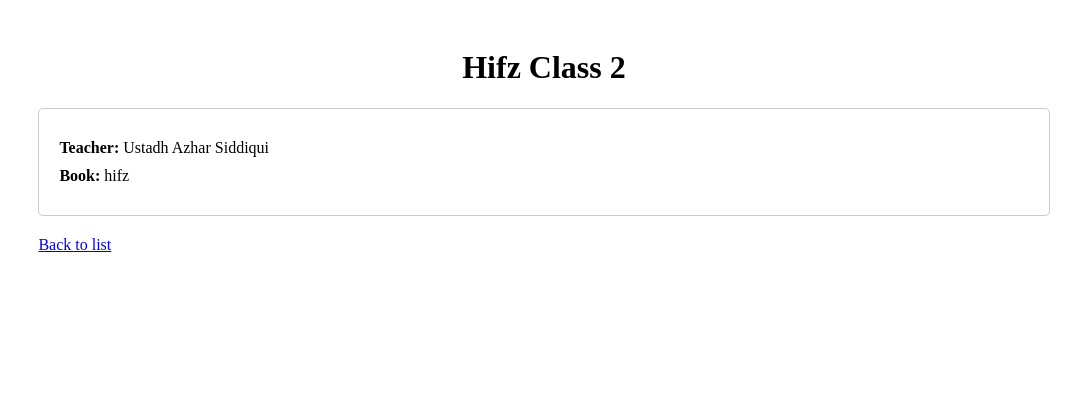
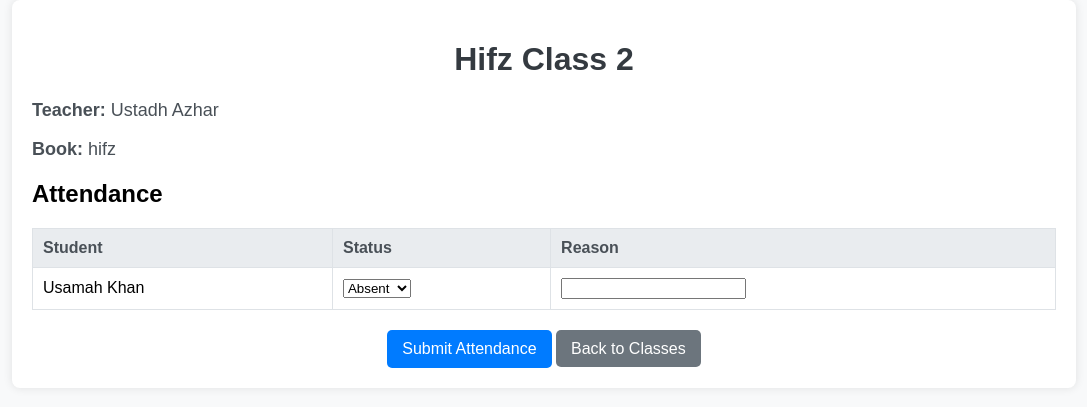
Before and after one commit to MrAndar/MadrasahWebApp, a Django app: page /accounts/classes/2/ in a window 1280 px wide. Shown: the top 407 px of the page, without its empty margins (96-1183 px from the left). Run offline with Django 5.2, Linux system fonts and the light colour scheme; a user stored in the database is signed in; data comes from the database, SQL or seed files in the repository; both versions use the stored data as it was after the commit.

Commit message:
Implement registers (prototype)

```diff
--- a/accounts/forms.py
+++ b/accounts/forms.py
@@ -1,7 +1,8 @@
 from django import forms
 from django.contrib.auth.forms import UserCreationForm
 from django.contrib.auth.models import User
-from .models import Profile, ClassName
+from .models import Profile, ClassName, Attendance
+from django.forms import modelformset_factory
 
 
 class ClassForm(forms.ModelForm):
@@ -41,3 +42,12 @@ class ExtendedUserCreationForm(UserCreationForm):
                 profile.class_name = self.cleaned_data['class_name']
                 profile.save()
         return user
+
+
+class AttendanceForm(forms.ModelForm):
+    class Meta:
+        model = Attendance
+        fields = ['status', 'reason']
+
+
+AttendanceFormSet = modelformset_factory(Attendance, form=AttendanceForm, extra=0)
--- a/accounts/models.py
+++ b/accounts/models.py
@@ -1,5 +1,6 @@
 from django.db import models
 from django.contrib.auth.models import User
+from datetime import date
 
 
 class ClassName(models.Model):
@@ -36,3 +37,24 @@ class Profile(models.Model):
 
     def __str__(self):
         return f"{self.user.first_name} {self.user.last_name}"
+
+
+class Attendance(models.Model):
+    STATUS_CHOICES = [
+        ('present', 'Present'),
+        ('absent', 'Absent'),
+        ('late', 'Late'),
+    ]
+
+    student = models.ForeignKey(User, on_delete=models.CASCADE, related_name='attendances')
+    class_name = models.ForeignKey(ClassName, on_delete=models.CASCADE)
+    date = models.DateField(default=date.today)
+    status = models.CharField(max_length=10, choices=STATUS_CHOICES)
+    reason = models.CharField(max_length=255, null=True, blank=True)
+    teacher = models.ForeignKey(User, on_delete=models.CASCADE, related_name='taken_attendances')
+
+    class Meta:
+        unique_together = ('student', 'class_name', 'date')
+
+    def __str__(self):
+        return f"{self.student.first_name} {self.student.last_name} - {self.status} on {self.date}"
--- a/accounts/templates/accounts/class_detail.html
+++ b/accounts/templates/accounts/class_detail.html
@@ -5,24 +5,69 @@
 <head>
     <meta charset="UTF-8">
     <meta name="viewport" content="width=device-width, initial-scale=1.0">
-    <title>Class Detail</title>
+    <title>{{ class.name }}</title>
     <style>
+        body {
+            font-family: Arial, sans-serif;
+            background-color: #f8f9fa;
+            margin: 0;
+            padding: 0;
+        }
         .container {
             width: 80%;
             margin: auto;
             padding: 20px;
+            background-color: #fff;
+            box-shadow: 0 0 10px rgba(0, 0, 0, 0.1);
+            border-radius: 8px;
         }
         h1 {
             text-align: center;
+            color: #343a40;
         }
         .class-details {
-            margin: 20px 0;
-            padding: 20px;
-            border: 1px solid #ccc;
-            border-radius: 5px;
+            margin-bottom: 20px;
         }
         .class-details p {
-            margin: 10px 0;
+            font-size: 18px;
+            color: #495057;
+        }
+        table {
+            width: 100%;
+            border-collapse: collapse;
+            margin-top: 20px;
+        }
+        table, th, td {
+            border: 1px solid #dee2e6;
+        }
+        th, td {
+            padding: 10px;
+            text-align: left;
+        }
+        th {
+            background-color: #e9ecef;
+            color: #495057;
+        }
+        .actions {
+            text-align: center;
+            margin-top: 20px;
+        }
+        .actions button,
+        .actions a {
+            padding: 10px 15px;
+            font-size: 16px;
+            border: none;
+            border-radius: 5px;
+            text-decoration: none;
+            cursor: pointer;
+        }
+        .actions button {
+            background-color: #007bff;
+            color: #fff;
+        }
+        .actions a {
+            background-color: #6c757d;
+            color: #fff;
         }
     </style>
 </head>
@@ -30,10 +75,36 @@
     <div class="container">
         <h1>{{ class.name }}</h1>
         <div class="class-details">
-            <p><strong>Teacher:</strong> Ustadh {{ class.teacher }}</p>
+            <p><strong>Teacher:</strong> Ustadh {{ class.teacher.user.first_name }}</p>
             <p><strong>Book:</strong> {{ class.book }}</p>
         </div>
-        <a href="{% url 'class-list' %}">Back to list</a>
+        <h2>Attendance</h2>
+        <form method="post" action="{% url 'attendance-form' class.id %}">
+            {% csrf_token %}
+            <table>
+                <thead>
+                    <tr>
+                        <th>Student</th>
+                        <th>Status</th>
+                        <th>Reason</th>
+                    </tr>
+                </thead>
+                <tbody>
+                    {{ attendance_formset.management_form }}
+                    {% for form in attendance_formset %}
+                        <tr>
+                            <td>{{ form.instance.student.first_name }} {{ form.instance.student.last_name }}</td>
+                            <td>{{ form.status }}</td>
+                            <td>{{ form.reason }}</td>
+                        </tr>
+                    {% endfor %}
+                </tbody>
+            </table>
+            <div class="actions">
+                <button type="submit">Submit Attendance</button>
+                <a href="{% url 'class-list' %}">Back to Classes</a>
+            </div>
+        </form>
     </div>
 </body>
 </html>
--- a/accounts/urls.py
+++ b/accounts/urls.py
@@ -2,7 +2,7 @@ from django.urls import path
 from .views import (
     HomePageView,
     ProfileListView, ProfileDetailView, ProfileCreateView,
-    ClassListView, ClassCreateView, ClassDetailView
+    ClassListView, ClassCreateView, ClassDetailView, AttendanceFormView
 )
 from django.contrib.auth import views as auth_views
 
@@ -12,6 +12,8 @@ urlpatterns = [
     path('', HomePageView.as_view(), name='home'),
 
     path('classes/', ClassListView.as_view(), name='class-list'),
+    path('classes/<int:pk>/', ClassDetailView.as_view(), name='class-detail'),
+    path('classes/<int:class_id>/attendance/', AttendanceFormView.as_view(), name='attendance-form'),
     path('classes/new/', ClassCreateView.as_view(), name='class-create'),
     path('classes/<int:pk>/', ClassDetailView.as_view(), name='class-detail'),
 
--- a/accounts/views.py
+++ b/accounts/views.py
@@ -1,11 +1,14 @@
-from django.shortcuts import render
+from datetime import date
+
+from django.contrib.auth.models import User
+from django.shortcuts import render, redirect, get_object_or_404
 from django.db.models import Q
-from django.views.generic import ListView, DetailView, TemplateView
-from .models import Profile, ClassName
+from django.views.generic import ListView, DetailView, TemplateView, FormView
+from .models import Profile, ClassName, Attendance
 from django.urls import reverse_lazy
 from django.contrib.auth.mixins import LoginRequiredMixin
 from django.views.generic import CreateView
-from .forms import ExtendedUserCreationForm, ClassForm
+from .forms import ExtendedUserCreationForm, ClassForm, AttendanceForm, AttendanceFormSet
 
 
 def error_404_view(request, exception):
@@ -83,10 +86,54 @@ class ClassListView(LoginRequiredMixin, ListView):
         return queryset
 
 
-class ClassDetailView(LoginRequiredMixin, DetailView):
+class ClassDetailView(DetailView):
     model = ClassName
     template_name = 'accounts/class_detail.html'
     context_object_name = 'class'
+
+    def get_context_data(self, **kwargs):
+        context = super().get_context_data(**kwargs)
+        class_obj = self.get_object()
+        students = Profile.objects.filter(class_name=class_obj)
+
+        # Create empty Attendance instances for each student if not already present for today
+        for student in students:
+            Attendance.objects.get_or_create(
+                student=student.user,
+                class_name=class_obj,
+                date=date.today(),
+                defaults={'status': 'absent', 'teacher': self.request.user}
+                # Default status to 'absent' and set the teacher
+            )
+
+        attendance_formset = AttendanceFormSet(
+            queryset=Attendance.objects.filter(class_name=class_obj, date=date.today())
+        )
+        context['students'] = students
+        context['attendance_formset'] = attendance_formset
+        return context
+
+
+class AttendanceFormView(FormView):
+    template_name = 'accounts/class_detail.html'
+    form_class = AttendanceFormSet
+
+    def form_valid(self, formset):
+        class_id = self.kwargs['class_id']
+        class_obj = get_object_or_404(ClassName, id=class_id)
+        for form in formset:
+            form.instance.class_name = class_obj
+            form.instance.teacher = self.request.user
+            form.save()
+        return redirect('class-detail', pk=class_id)
+
+    def get_context_data(self, **kwargs):
+        context = super().get_context_data(**kwargs)
+        class_obj = get_object_or_404(ClassName, id=self.kwargs['class_id'])
+        context['class'] = class_obj
+        context['attendance_formset'] = AttendanceFormSet(
+            queryset=Attendance.objects.filter(class_name=class_obj, date=date.today()))
+        return context
 
 
 class ClassCreateView(LoginRequiredMixin, CreateView):
```
Also changed, not shown: accounts/migrations/0003_attendance.py (added), accounts/migrations/0004_alter_attendance_unique_together.py (added), accounts/migrations/0005_alter_attendance_reason.py (added), db.sqlite3.
